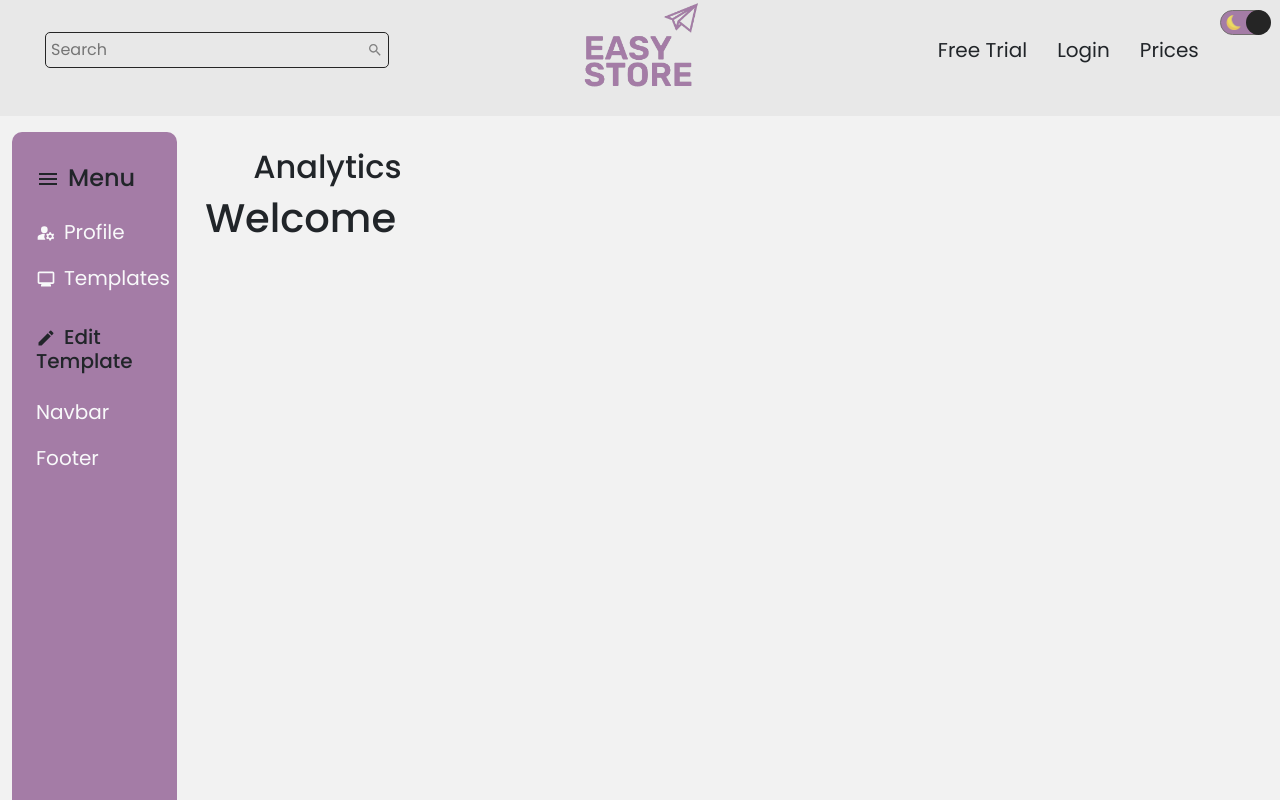
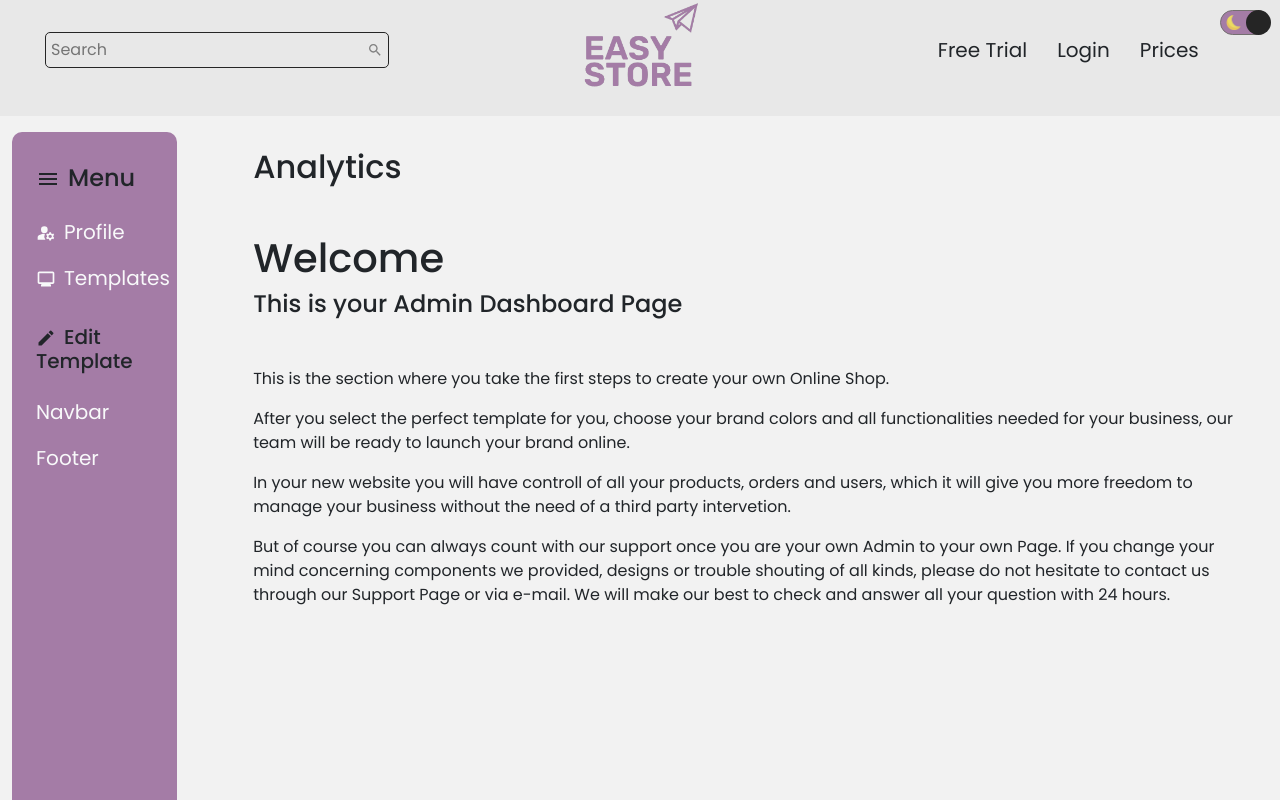
Before and after one commit to BensDevDe/easy-store-main, a React (Create React App) app in the folder client/: page /dashboard/analytics in a window 1280 px wide. Shown: the top 800 px of the page. Built offline with nearby package versions, Linux system fonts and the light colour scheme.

Commit message:
Dashboard Home description added

```diff
--- a/client/src/components/MainDashboardContent.js
+++ b/client/src/components/MainDashboardContent.js
@@ -25,7 +25,16 @@ const MainDashboardContent = () => {
             ) : params.id === 'footerEdit' ? (
               <FooterEdit/>
         ) : (
-          <h1>Welcome</h1>
+          <div  className="ms-5 mt-5">
+            <h1>Welcome</h1>
+            <h4>This is your Admin Dashboard Page</h4>
+            <p className="mt-5">This is the section where you take the first steps to create your own Online Shop.</p>
+            <p>After you select the perfect template for you, choose your brand colors and all functionalities needed for your business, our team will be ready to launch your brand online.</p>
+            <p>In your new website you will have controll of all your products, orders and users, which it will give you more freedom to manage your business without the need of a third party intervetion.</p>
+            <p>But of course you can always count with our support once you are your own Admin to your own Page. If you change your mind concerning components we provided, designs or trouble shouting of all kinds, please do not hesitate to contact us through our Support Page or via e-mail. We will make our best to check and answer all your question with 24 hours.</p>
+
+          </div>
+
         )
 
       }
```
